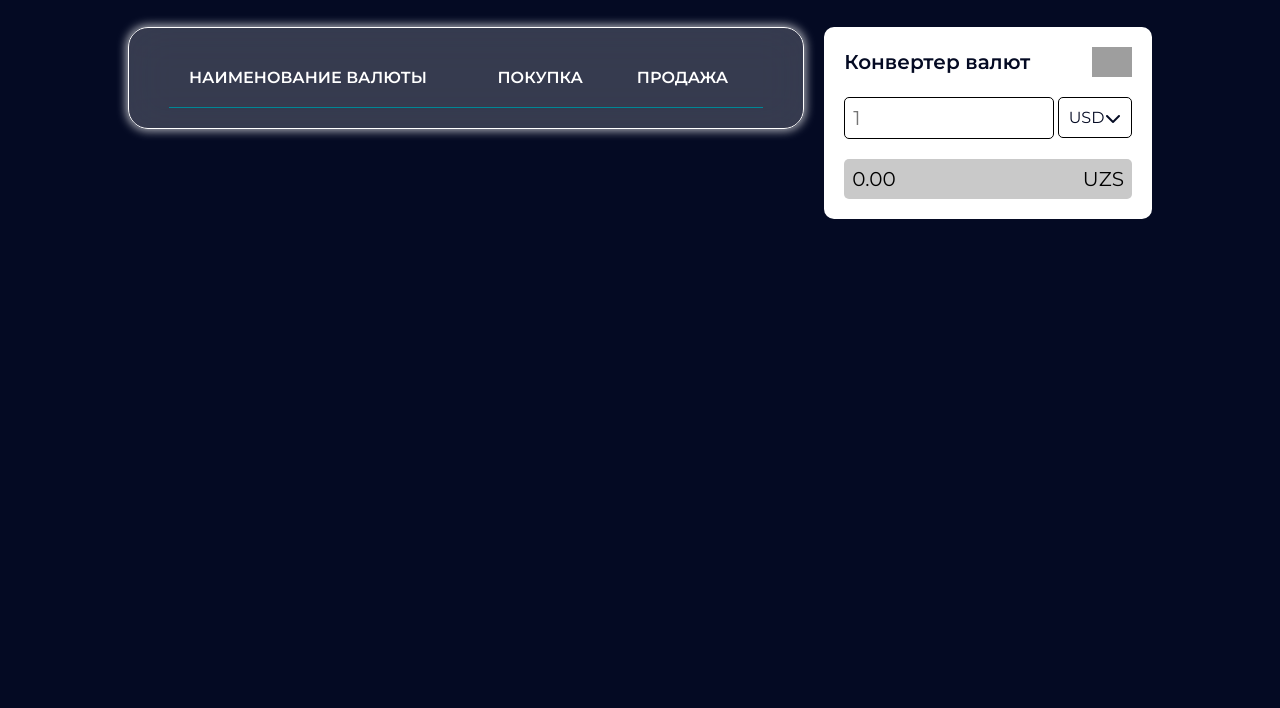
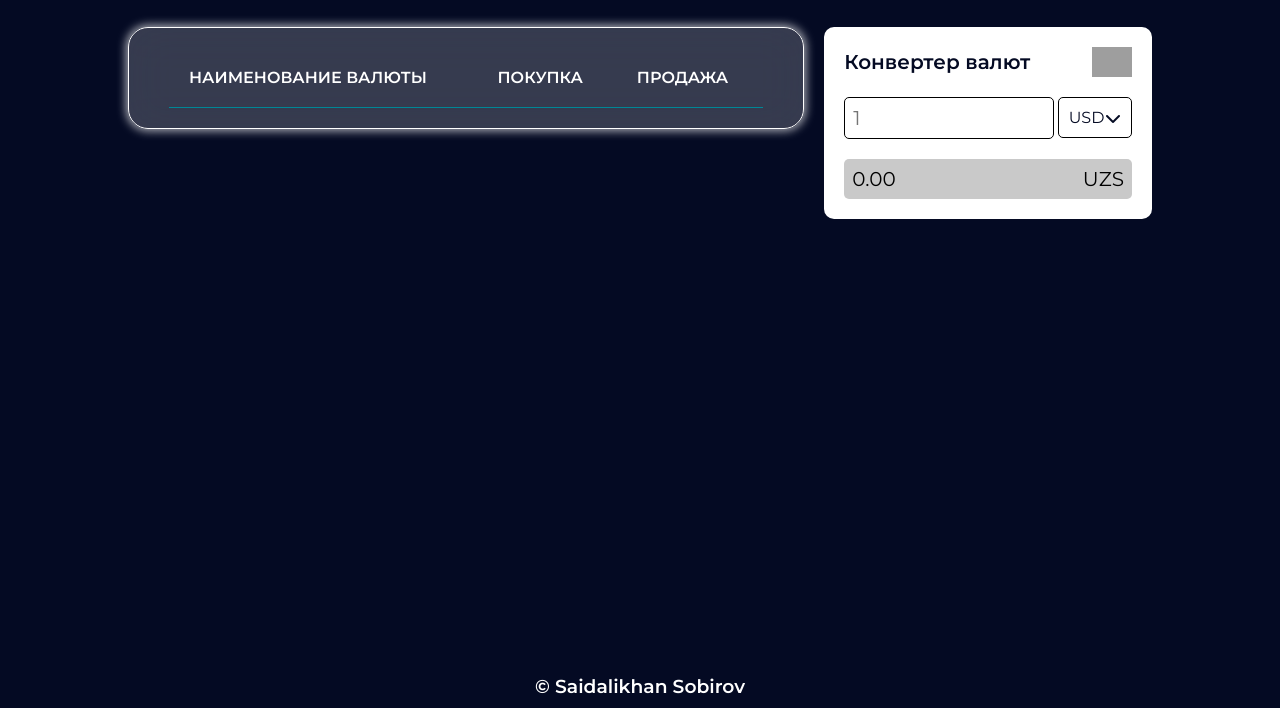
Before and after one commit to saidalixon-sobirov/currency-change, a plain HTML site: page index.html in a window 1280 px wide. Shown: the part 92-800 px from the top of the page. Drawn offline with Linux system fonts and the light colour scheme; no server answers; grey boxes are pictures that could not be loaded.

Commit message:
add footer

```diff
--- a/css/style.css
+++ b/css/style.css
@@ -191,6 +191,19 @@ form {
   color: #fff;
 }
 
+.footer {
+  text-align: center;
+  position: absolute;
+  bottom: 10px;
+  left: 50%;
+  transform: translateX(-50%);
+}
+
+.footer a {
+  text-decoration: none;
+  color: #fff;
+}
+
 @media only screen and (max-width: 1475px) {
   #enter-num {
     width: 80%;
--- a/index.html
+++ b/index.html
@@ -64,7 +64,7 @@
       </div>
     </div>
 
-    <h1></h1>
+    <h3 class="footer"> <a href="https://t.me/saidalikhansobirov" target="_blank"> &copy;  Saidalikhan Sobirov </a>  </h3>
 
     <script src="./js/app.js"></script>
   </body>
--- a/js/app.js
+++ b/js/app.js
@@ -31,15 +31,19 @@ function createMenu(item) {
   li.classList.add("items");
   li.innerHTML += `${item}`;
   ul.appendChild(li);
+  activeCurrencySelected();
 
-  activeCurrencySelected();
 }
+
+
 
 function activeCurrencySelected() {
   ul.addEventListener("click", (e) => {
     if (e.target.classList.contains("items")) {
       activeCurrency.innerHTML = e.target.textContent;
     }
+
+
   });
 }
 
```
